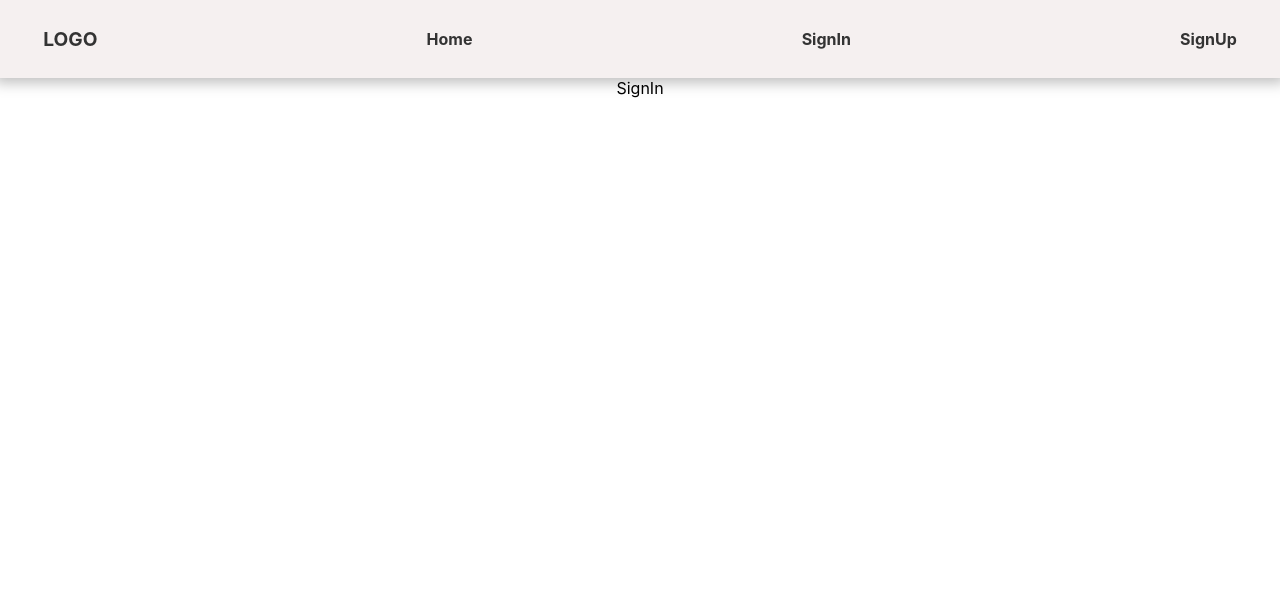
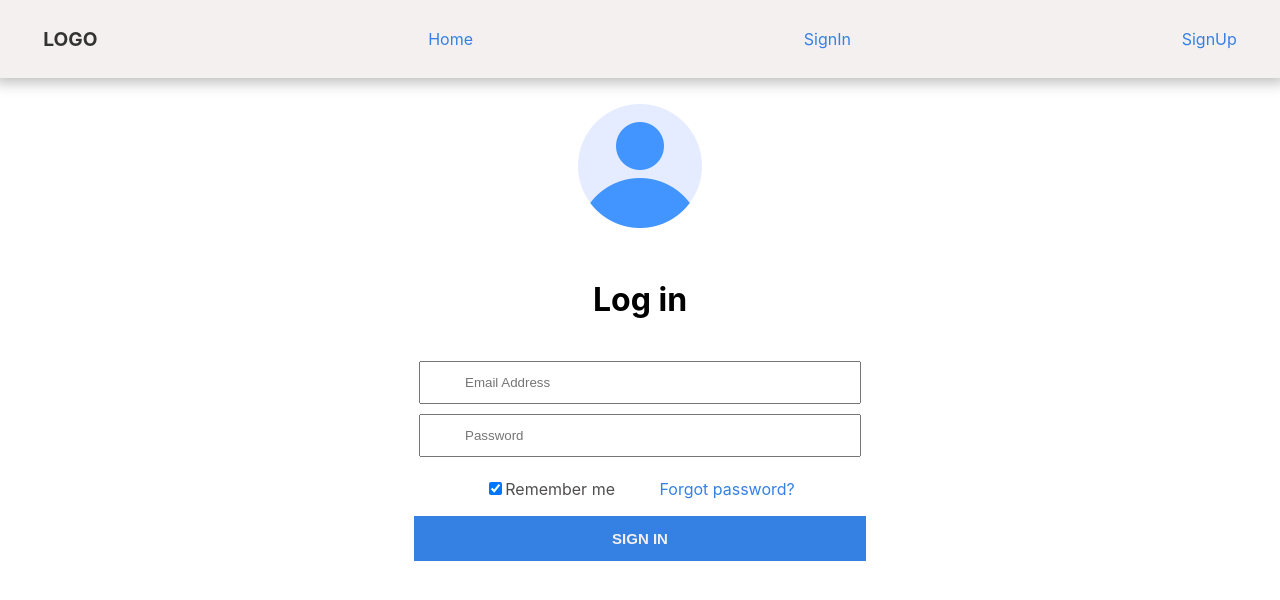
Before and after one commit to btissamyaqine/Matcha, a React (Create React App) app in the folder client/: page /signin in a window 1280 px wide. Shown: the top 600 px of the page. Built offline with nearby package versions, Linux system fonts and the light colour scheme.

Commit message:
add singin form

```diff
--- a/client/src/App.js
+++ b/client/src/App.js
@@ -4,7 +4,7 @@ import { BrowserRouter, Routes, Route } from 'react-router-dom';
 
 import NavBar from './Component/NavBar';
 import Home from './Component/Home';
-import SignIn from './Component/SignIn';
+import SignIn from './Component/SignIn/SignIn';
 import SignUp from './Component/SignUp';
 
 
--- a/client/src/Component/SignIn.js
+++ /dev/null
@@ -1,9 +0,0 @@
-import React from 'react'
-
-function SignIn() {
-  return (
-    <div>SignIn</div>
-  )
-}
-
-export default SignIn
--- /dev/null
+++ b/client/src/Component/SignIn/SignIn.js
@@ -0,0 +1,32 @@
+/* eslint-disable jsx-a11y/anchor-is-valid */
+import React from 'react'
+// import { Link } from 'react-router-dom';
+
+import logo from './../../img/user-signin.png';
+import './styles.css'
+function SignIn() {
+  return (
+    <div className='form'>
+      <form>
+        <div>
+          <img src ={logo} alt='logo'/>
+          <h1 className="text-center">Log in</h1>
+        </div>
+        <div className='form-body'>
+          <input type='email' placeholder='Email Address'/>
+          <input type='password' placeholder='Password'/>
+          <div className='qst'>
+          <div>
+            <input type="checkbox" id="scales" name="scales" checked />
+            <label for="scales">Remember me</label>
+          </div>
+            <a className='link' href='#'> Forgot password?</a>
+          </div>
+          <button>SIGN IN</button>
+        </div>
+      </form>
+    </div>
+  )
+}
+
+export default SignIn
--- /dev/null
+++ b/client/src/Component/SignIn/styles.css
@@ -0,0 +1,48 @@
+form {
+  display: grid;
+  justify-content: center;
+ }
+ img {
+   padding: 1.5rem;
+ }
+ .form-body {
+   display: grid;
+   justify-content: center;
+   /* align-items: center; */
+   padding: 1rem;
+ }
+
+input[type="email"] {
+  padding: 12px 44px;
+  margin: 5px;
+  width: 350px;
+}
+input[type="password"] {
+  padding: 12px 44px;
+  margin: 5px;
+  width: 350px;
+}
+.qst {
+  display: flex;
+  justify-content: space-around;
+  padding: 12px 44px;
+  margin: 5px;
+}
+.link {
+  text-decoration: none;
+  color:  rgb(52 128 227);
+  font-weight: normal;
+}
+label[for="scales"] {
+  color: rgb(80, 78, 78);
+}
+
+button {
+  width: auto;
+  height: 45px;
+  font-size: 15px;
+  font-weight: bold;
+  color: #f5f0f0;
+  background-color: rgb(52 128 227);
+  border: #f5f0f0;
+}
```
Also changed, not shown: client/src/img/user-signin.png (added).
